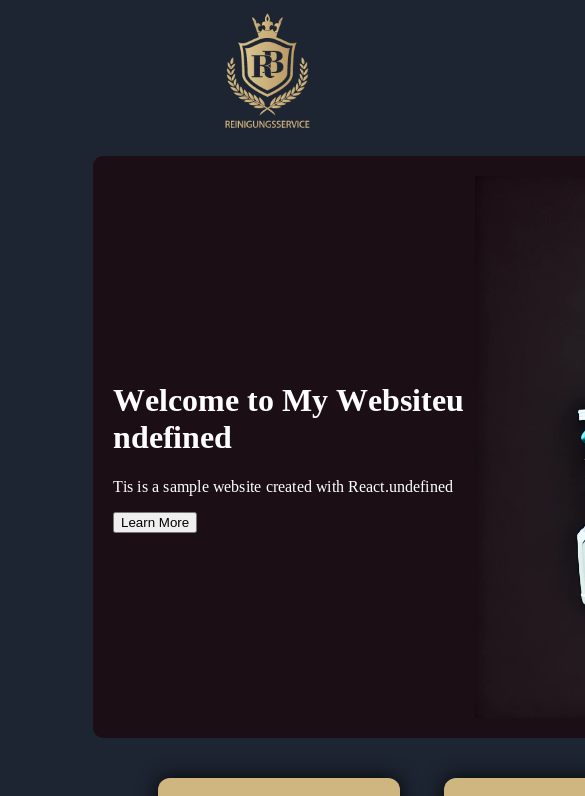
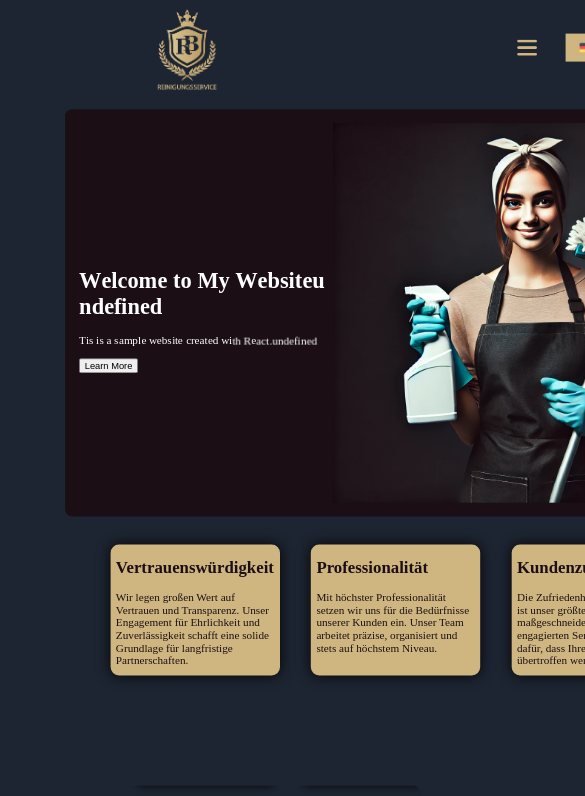
Before and after one commit to Yousef-khezri/RB-Queen, a React (Create React App) app: page / in a window 390 px wide. Shown: the top 796 px of the page, 585 px wide, since content can reach past the window. Built offline with nearby package versions, Linux system fonts and the light colour scheme.

Commit message:
fourth commit

```diff
--- a/src/App.css
+++ b/src/App.css
@@ -3,18 +3,46 @@ html, body {
     margin: 0; /* حذف مارجین پیش‌فرض */
 }
 
+
 /* .App {
-    height: 100vh;
+    min-width: 1130px;
+    width: 100%;
+    overflow-x: hidden;
     background-color: rgb(29, 37, 50);
     color: white;
 } */
 
+/* کانتینر اصلی */
 .App {
-    min-width: 1130px; /* $$$$$$ حداقل عرض برای صفحه */
+    min-width: 1130px; /* حداقل عرض برای صفحه */
     width: 100%; /* تنظیم عرض به 100% برای ریسپانسیو بودن */
-    overflow-x: hidden; /* مخفی کردن هرگونه نوار اسکرول افقی */
+    overflow-x: hidden;
     background-color: rgb(29, 37, 50);
     color: white;
+    transform-origin: top left; /* نقطه شروع مقیاس‌دهی از بالا چپ */
 }
 
+/* تنظیم مقیاس برای عرض کمتر از 1130 پیکسل */
+@media (max-width: 1130px) {
+    .App {
+        transform: scale(0.9); /* تنظیم مقیاس */
+        width: 1130px; /* ثابت کردن عرض */
+    }
+}
+
+@media (max-width: 1024px) {
+    .App {
+        transform: scale(0.8); /* تنظیم مقیاس بیشتر */
+        width: 1130px; /* ثابت کردن عرض */
+    }
+}
+
+@media (max-width: 768px) {
+    .App {
+        transform: scale(0.7); /* تنظیم مقیاس بیشتر */
+        width: 1130px; /* ثابت کردن عرض */
+    }
+}
+
+
 /*----------------------------------------------------------------*/
```
